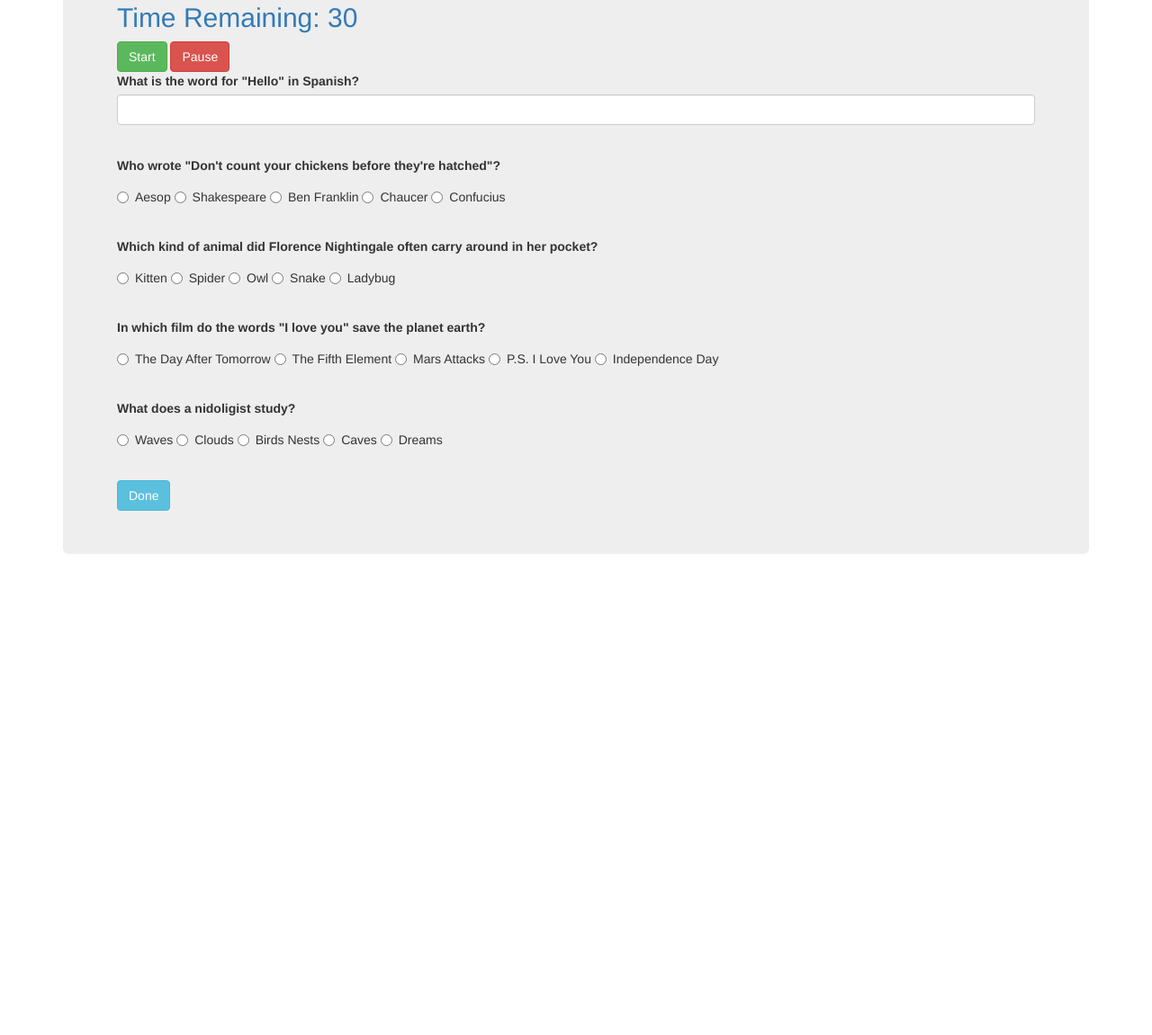
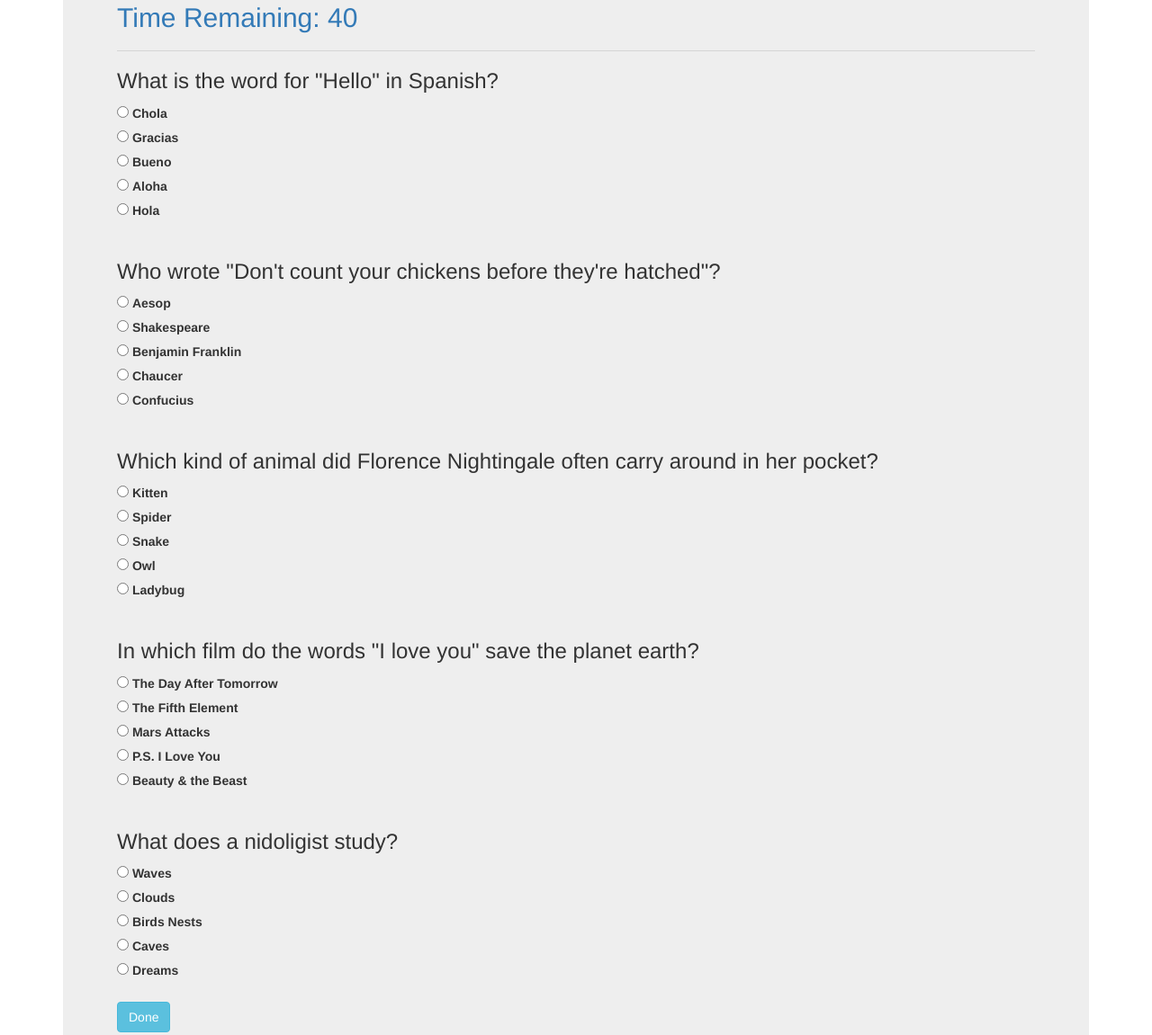
Before and after one commit to cheesysaurus/Trivia-Game-Basic, a plain HTML site: page index.html in a window 1280 px wide. Shown: the part 184-1335 px from the top of the page at 90% size. Before the commit the page ends 830 px from the top, so only its background shows below. Drawn offline with nearby package versions, Linux system fonts and the light colour scheme.

Commit message:
redid html & js based on a tutorial, but not sure how to fix issue of correct score increasing by 5 for each correct question answered; also have not incorporated timer

```diff
--- a/assets/javascript/app.js
+++ b/assets/javascript/app.js
@@ -7,9 +7,9 @@ $(window).on("load", function() {
 var correct = 0;
 var incorrect = 0;
 var unanswered = 0;
-var timeRemaining = 30;
+var timeRemaining = 40;
 var userAnswers = []; // if user didn't answer, push undefined
-var correctAnswers = ["Hola", "hola", "\"hola\"", "\"Hola\"", "Aesop", "Owl", "The Fifth Element", "Birds Nests"];
+var correctAnswers = [["Hola", "hola", "\"hola\"", "\"Hola\""], "Aesop", "Owl", "The Fifth Element", "Birds Nests"];
 var intervalId; // variable to store setInterval
 var isCounting = false; // variable to signal if timer is running
 
--- a/index.html
+++ b/index.html
@@ -2,19 +2,11 @@
 <html lang="en-US">
 <head>
 	<meta charset="UTF-8">
-	<!-- <meta name="viewport" content="width=device-width, initial-scale=1"> -->
 
 	<title>Trivia Game (Basic)</title>
 
-	<!-- Google Fonts -->
-	<!-- <link href="https://fonts.googleapis.com/css?family=Roboto:400,400i,700|Roboto+Slab|Roboto+Condensed" rel="stylesheet"> -->
-
 	<!-- Bootstrap CSS -->
 	<link rel="stylesheet" href="https://maxcdn.bootstrapcdn.com/bootstrap/3.3.7/css/bootstrap.min.css"/>
-
-	<!-- Custom CSS -->
-	<!-- <link rel="stylesheet" type="text/css" href="./assets/css/reset.css"/> -->
-	<!-- <link rel="stylesheet" type="text/css" href="./assets/css/style.css"> -->
 
 </head>
 <body>
@@ -25,133 +17,130 @@
 
 			<h1>Totally Trivial Trivia!</h1><br />
 
-			<h2 class="text-primary">Time Remaining: <span id="time-remaining">30</span></h2>
+			<h2 class="text-primary">Time Remaining: <span id="time-remaining">40</span></h2>
+			<hr />
 
-			<!-- Testing & Debugging -->
-			<button id="start" type="start" class="btn btn-success">Start</button>
-			<button id="pause" type="pause" class="btn btn-danger">Pause</button>
-
-			<!-- QUESTIONS -->
-			<form>
-				<div class="form-group">
-				    <label for="Question1">What is the word for "Hello" in Spanish?</label>
-				    <input type="text" class="form-control text-primary" id="Question1">
+			<!-- QUIZ START -->
+				    <h3>What is the word for "Hello" in Spanish?</h3>
+				    <div>
+					    <input type="radio" name="question1" id="question1A" value="0" />
+					    <label for="question1A">Chola</label>
+					</div>
+					<div>
+					    <input type="radio" name="question1" id="question1B" value="0" />
+					    <label for="question1B">Gracias</label>
+					</div>
+					<div>
+					    <input type="radio" name="question1" id="question1C" value="0" />
+					    <label for="question1C">Bueno</label>
+					</div>
+					<div>
+					    <input type="radio" name="question1" id="question1D" value="0" />
+					    <label for="question1D">Aloha</label>
+					</div>
+					<div>
+					    <input type="radio" name="question1" id="question1E" value="1" />
+					    <label for="question1E">Hola</label>
 					</div>
 			  		<br />
 
-				<div class="form-group">
-					<label for="Question2">Who wrote "Don't count your chickens before they're hatched"?</label>
-					<div class="radio">
-						<label>
-							<input type="radio" name="Question2" id="question2Answer" value="Aesop">
-						  	Aesop
-						</label>
-						<label>
-						  	<input type="radio" name="Question2" value="Shakespeare">
-						  	Shakespeare
-						</label>
-						<label>
-						  	<input type="radio" name="Question2" value="Ben Franklin">
-						  	Ben Franklin
-						</label>
-						<label>
-						  	<input type="radio" name="Question2" value="Chaucer">
-						  	Chaucer
-						</label>
-						<label>
-						  	<input type="radio" name="Question2" value="Confucius">
-						  	Confucius
-						</label>
+					<h3>Who wrote "Don't count your chickens before they're hatched"?</h3>
+				    <div>
+					    <input type="radio" name="question2" id="question2A" value="1" />
+					    <label for="question2A">Aesop</label>
 					</div>
+					<div>
+					    <input type="radio" name="question2" id="question2B" value="0" />
+					    <label for="question2B">Shakespeare</label>
+					</div>
+					<div>
+					    <input type="radio" name="question2" id="question2C" value="0" />
+					    <label for="question2C">Benjamin Franklin</label>
+					</div>
+					<div>
+					    <input type="radio" name="question2" id="question2D" value="0" />
+					    <label for="question2D">Chaucer</label>
+					</div>
+					<div>
+					    <input type="radio" name="question2" id="question2E" value="0" />
+					    <label for="question2E">Confucius</label>
 					</div>
 			  		<br />
 
-				<div class="form-group">
-					<label for="Question3">Which kind of animal did Florence Nightingale often carry around in her pocket?</label>
-					<div class="radio">
-						<label>
-						  	<input type="radio" name="Question3" value="Kitten">
-						  	Kitten
-						</label>
-						<label>
-						  	<input type="radio" name="Question3" value="Spider">
-						  	Spider
-						</label>
-						<label>
-						  	<input type="radio" name="Question3" id="question3Answer" value="Owl">
-						  	Owl
-						</label>
-						<label>
-						  	<input type="radio" name="Question3" value="Snake">
-						  	Snake
-						</label>
-						<label>
-						  	<input type="radio" name="Question3" value="Ladybug">
-						  	Ladybug
-						</label>
+					<h3>Which kind of animal did Florence Nightingale often carry around in her pocket?</h3>
+				    <div>
+					    <input type="radio" name="question3" id="question3A" value="0" />
+					    <label for="question3A">Kitten</label>
 					</div>
+					<div>
+					    <input type="radio" name="question3" id="question3B" value="0" />
+					    <label for="question3B">Spider</label>
+					</div>
+					<div>
+					    <input type="radio" name="question3" id="question3C" value="0" />
+					    <label for="question3C">Snake</label>
+					</div>
+					<div>
+					    <input type="radio" name="question3" id="question3D" value="1" />
+					    <label for="question3D">Owl</label>
+					</div>
+					<div>
+					    <input type="radio" name="question3" id="question3E" value="0" />
+					    <label for="question3E">Ladybug</label>
 					</div>
 			  		<br />
 
-				<div class="form-group">
-					<label for="Question4">In which film do the words "I love you" save the planet earth?</label>
-					<div class="radio">
-						<label>
-						  	<input type="radio" name="Question4" value="The Day After Tomorrow">
-						  	The Day After Tomorrow
-						</label>
-						<label>
-						  	<input type="radio" name="Question4" id="question4Answer" value="The Fifth Element">
-						  	The Fifth Element
-						</label>
-						<label>
-						  	<input type="radio" name="Question4" value="Mars Attacks">
-						  	Mars Attacks
-						</label>
-						<label>
-						  	<input type="radio" name="Question4" value="P.S. I Love You">
-						  	P.S. I Love You
-						</label>
-						<label>
-						  	<input type="radio" name="Question4" value="Independence Day">
-						  	Independence Day
-						</label>
+					<h3>In which film do the words "I love you" save the planet earth?</h3>
+				    <div>
+					    <input type="radio" name="question4" id="question4A" value="0" />
+					    <label for="question4A">The Day After Tomorrow</label>
 					</div>
+					<div>
+					    <input type="radio" name="question4" id="question4B" value="1" />
+					    <label for="question4B">The Fifth Element</label>
+					</div>
+					<div>
+					    <input type="radio" name="question4" id="question4C" value="0" />
+					    <label for="question4C">Mars Attacks</label>
+					</div>
+					<div>
+					    <input type="radio" name="question4" id="question4D" value="0" />
+					    <label for="question4D">P.S. I Love You</label>
+					</div>
+					<div>
+					    <input type="radio" name="question4" id="question4E" value="0" />
+					    <label for="question4E">Beauty &amp; the Beast</label>
 					</div>
 			  		<br />
 
-				<div class="form-group">
-					<label for="Question5">	What does a nidoligist study?</label>
-					<div class="radio">
-						<label>
-						  	<input type="radio" name="Question5" value="Waves">
-						  	Waves
-						</label>
-						<label>
-						  	<input type="radio" name="Question5" value="Clouds">
-						  	Clouds
-						</label>
-						<label>
-						  	<input type="radio" name="Question5" id="question5Answer" value="Birds Nests">
-						  	Birds Nests
-						</label>
-						<label>
-						  	<input type="radio" name="Question5" value="Caves">
-						  	Caves
-						</label>
-						<label>
-						  	<input type="radio" name="Question5" value="Dreams">
-						  	Dreams
-						</label>
+					<h3>What does a nidoligist study?</h3>
+				    <div>
+					    <input type="radio" name="question5" id="question5A" value="0" />
+					    <label for="question5A">Waves</label>
 					</div>
+					<div>
+					    <input type="radio" name="question5" id="question5B" value="0" />
+					    <label for="question5B">Clouds</label>
+					</div>
+					<div>
+					    <input type="radio" name="question5" id="question5C" value="1" />
+					    <label for="question5C">Birds Nests</label>
+					</div>
+					<div>
+					    <input type="radio" name="question5" id="question5D" value="0" />
+					    <label for="question5D">Caves</label>
+					</div>
+					<div>
+					    <input type="radio" name="question5" id="question5E" value="0" />
+					    <label for="question5E">Dreams</label>
 					</div>
 			  		<br />
 
 			<!-- Submit Button -->
-				<div id="done" class="btn btn-info">Done</div>
+			<input type="submit" value="Done" class="btn btn-info" onclick="submitted()">
 
-			</form>
-			<!-- END QUESTIONS -->
+			<!-- Results Display -->
+			<div id="results"></div>
 
 		</div>
 
@@ -162,11 +151,67 @@
 <!-- jQuery CDN -->
 <script src="https://ajax.googleapis.com/ajax/libs/jquery/3.2.1/jquery.min.js"></script>
 
-<!-- Bootstrap JavaScript -->
-<!-- <script src="https://maxcdn.bootstrapcdn.com/bootstrap/3.3.7/js/bootstrap.min.js"></script> -->
+<!-- <script src="./assets/javascript/app.js"></script> -->
 
-<!-- Custom JavaScript -->
-<script type="text/javascript" src="./app.js"></script>
+<script type="text/javascript">
+	var question1 = $("[name='question1']");
+	var question2 = $("[name='question2']");
+	var question3 = $("[name='question3']");
+	var question4 = $("[name='question4']");
+	var question5 = $("[name='question5']");
+	var questionArray = [question1, question2, question3, question4, question5];
+	var correct = 0;
+	var results = $("#results");
+
+	function submitted() {
+		for (var i = 0; i < questionArray.length; i++) {
+			for (var j = 0; j < question1.length; j++) {
+				if (parseInt(questionArray[i][j].value) === 1 &&
+					questionArray[i][j].checked) {
+					correct++;
+				}
+			}
+		}
+		for (var i = 0; i < questionArray.length; i++) {
+			for (var k = 0; k < question2.length; k++) {
+				if (parseInt(questionArray[i][k].value) === 1 &&
+					questionArray[i][k].checked) {
+					correct++;
+				}
+			}
+		}
+		for (var i = 0; i < questionArray.length; i++) {
+			for (var l = 0; l < question3.length; l++) {
+				if (parseInt(questionArray[i][l].value) === 1 &&
+					questionArray[i][l].checked) {
+					correct++;
+				}
+			}
+		}
+		for (var i = 0; i < questionArray.length; i++) {
+			for (var m = 0; m < question4.length; m++) {
+				if (parseInt(questionArray[i][m].value) === 1 &&
+					questionArray[i][m].checked) {
+					correct++;
+				}
+			}
+		}
+		for (var i = 0; i < questionArray.length; i++) {
+			for (var n = 0; n < question5.length; n++) {
+				if (parseInt(questionArray[i][n].value) === 1 &&
+					questionArray[i][n].checked) {
+					correct++;
+				}
+			}
+		}
+		results.html(
+			"You got " + correct + " out of 5 questions correct!<br />" +
+			"You got " + (5 - correct) + " out of 5 questions incorrect!<br />"
+			);
+
+	}
+
+</script>
 
 </body>
 </html>
```
Lines whose indentation alone changed are shown as unchanged.
